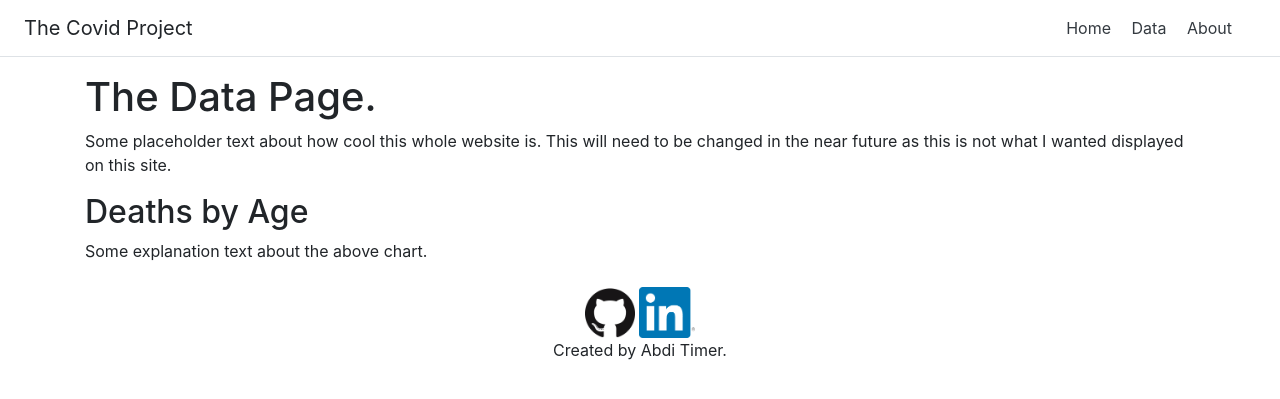
After one commit to abditimer/covid-webapp, a Flask app: template covidwebapp/templates/data.html in a window 1280 px wide. The commit adds this page. Shown: the top 399 px of the page. Run offline with Flask 2, Linux system fonts and the light colour scheme; the template is opened without the code that fills it, so the values that code supplies are empty; parts of the project's set-up code (start-up, migrations or seed data) failed here and were passed over; some libraries are stand-ins or nearby versions.

Commit message:
page 2 added - functionality not complete

```diff
--- a/covidwebapp/templates/base.html
+++ b/covidwebapp/templates/base.html
@@ -20,9 +20,9 @@
     <div class="d-flex flex-column flex-md-row align-items-center p-3 px-md-4 mb-3 bg-white border-bottom box-shadow">
       <h5 class="my-0 mr-md-auto font-weight-normal">The Covid Project</h5>
       <nav class="my-2 my-md-0 mr-md-3">
-        <a class="p-2 text-dark" href="index">Home</a>
-        <a class="p-2 text-dark" href="nhs-trusts">Data</a>
-        <a class="p-2 text-dark" href="#">About</a>
+        <a class="p-2 text-dark" href="home">Home</a>
+        <a class="p-2 text-dark" href="data">Data</a>
+        <a class="p-2 text-dark" href="about">About</a>
       </nav>
     </div>
     <div class="container">
@@ -47,15 +47,24 @@
       </div>
     </div>
     <script type="text/javascript">
-      // plots the figure with id
-      // id much match the div id above in the html
-      var figures = {{ figuresJSON | safe }};
+      // charts for home page
+      var figures = {{ figuresJSON_home | safe }};
       var ids = {{ ids | safe }};
-      for ( var i in figures ) {
-          Plotly.plot(ids[i],
-              figures[i].data,
-              figures[i].layout || {});
-      }
+      Plotly.plot(
+        ids[i],
+        figures[i].data,
+        figures[i].layout || {}
+      );
+      // charts on data page
+      // var figures_p2 = {{ figuresJSON_about | safe }};
+      // var ids_p2 = {{ ids_p2 | safe }};
+      // for ( var i in figures ) {
+      //     Plotly.plot(
+      //       ids_p2[0],
+      //       figures_p2[0].data,
+      //       figures_p2[0].layout || {}
+      //     );
+      // }
     </script>
     <!-- JS Components for Bootstrap-->
     <script src="https://code.jquery.com/jquery-3.5.1.slim.min.js" integrity="sha384-DfXdz2htPH0lsSSs5nCTpuj/zy4C+OGpamoFVy38MVBnE+IbbVYUew+OrCXaRkfj" crossorigin="anonymous"></script>
--- /dev/null
+++ b/covidwebapp/templates/data.html
@@ -0,0 +1,22 @@
+{% extends "base.html" %}
+{% block content %}
+<!--First Explaination Section-->
+<div class='row-2'>
+    <h1>The Data Page.</h1>
+    <p>Some placeholder text about how cool this whole website is. This will
+        need to be changed in the near future as this is not what I wanted displayed on this site.
+    </p>
+</div>
+<!-- Chart 1 Section -->
+<div class='row-2'>
+    <h2>Deaths by Age</h2>
+</div>
+<div class='row-6'>
+    <!-- Chart goes here -->
+</div>
+<div class='row-4'>
+    <p>Some explanation text about the above chart.</p>
+</div>
+<!-- Chart 2 Section -->
+
+{% endblock %}
--- a/data_scripts/return_figs.py
+++ b/data_scripts/return_figs.py
@@ -18,6 +18,7 @@ class CovidFigures():
         self.totaldeaths_per_region_by_trusts()
         self.ids = ['figures-{}'.format(i) for i, _ in enumerate(self.figures)]
         self.ids_p2 = ['sankey-{}'.format(i) for i, _ in enumerate(self.figures_p2)]
+
 
 
     def totaldeaths_by_region(self):
@@ -67,6 +68,8 @@ class CovidFigures():
         )
         data = [trace0]
         self.figures.append(dict(data=data, layout=layout1))
+        self.data_page_figures = []
+        self.data_page_figures.append(dict(data=data, layout=layout1))
 
     def totaldeaths_per_region_by_trusts(self):
         """
@@ -94,3 +97,4 @@ class CovidFigures():
             #title = 'Trusts with the most deaths per region'
         )
         self.figures_p2.append(dict(data=data, layout=layout1))
+        self.data_page_figures.append(dict(data=data, layout=layout1))
```
Also changed, not shown: covidwebapp/routes.py (+10 -2 lines).
